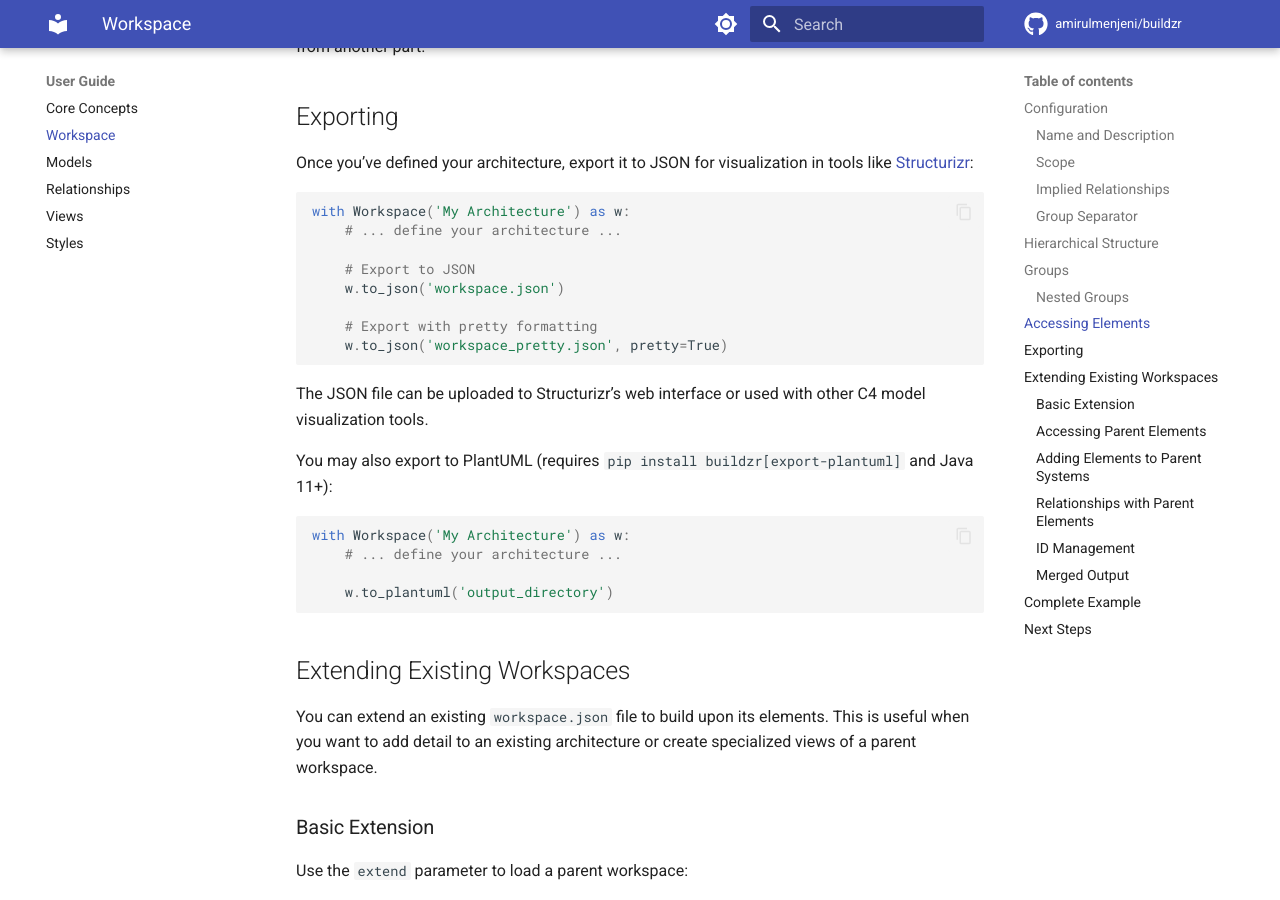
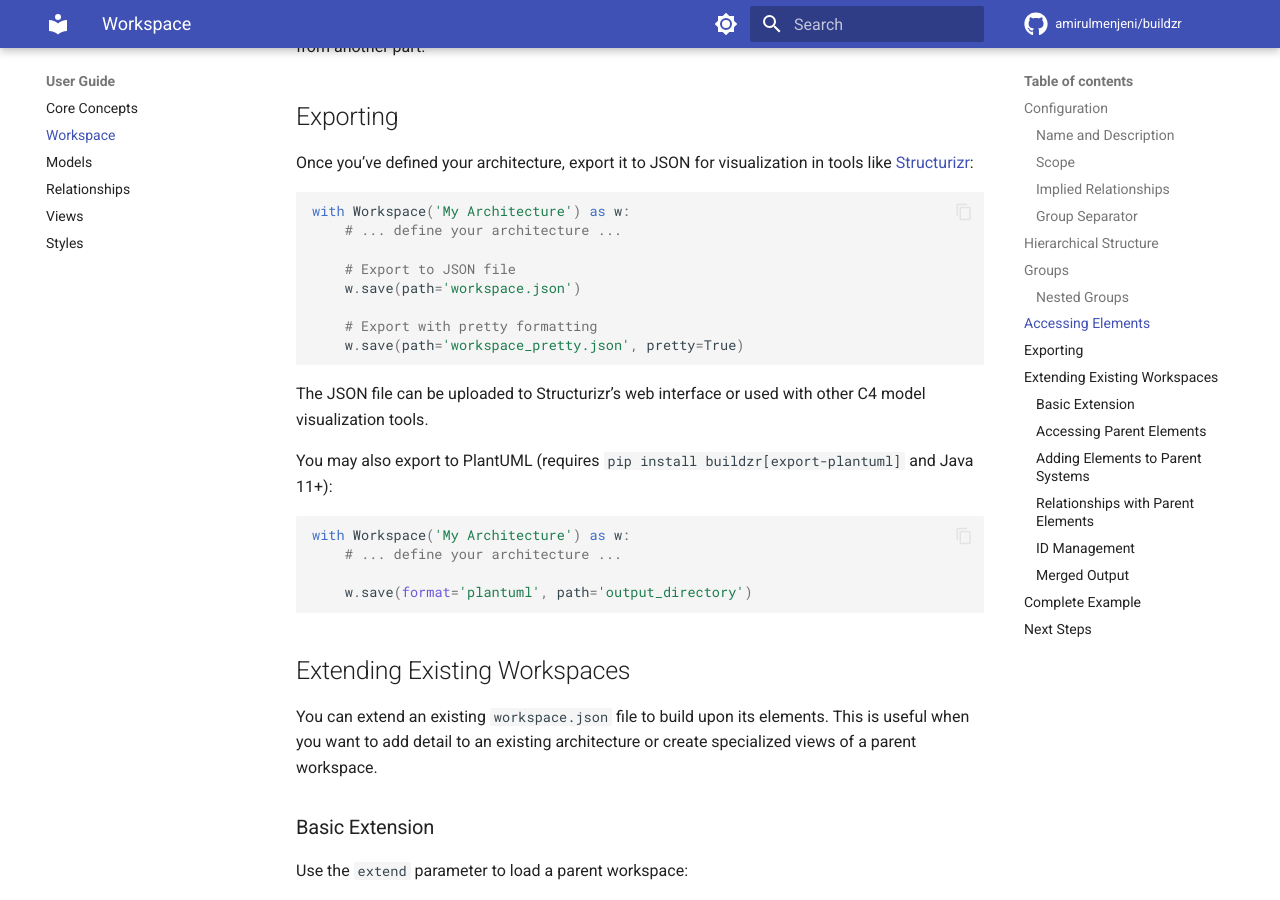
Before and after one commit to amirulmenjeni/buildzr, an MkDocs documentation site: the page built from docs/user-guide/workspace.md, in a window 1280 px wide and 900 px high, scrolled down 4578 px. Built offline with MkDocs 1.6.1 and Material for MkDocs 9.7.7, drawn with Linux system fonts in a browser that asks for light colours; comment, search, counter and statistics services are not loaded; some of the changed text lies outside the part shown.

Commit message:
docs: update documentation for new save() export API
- Update CLAUDE.md with new save() and to_* method signatures
- Update quick-start.md export examples
- Update workspace.md export and extension examples
- Update models.md export examples
- Update views.md export examples (9 occurrences)
- Update interactive-code.js to auto-generate save() calls

🤖 Generated with [Claude Code](https://claude.com/claude-code)

Co-Authored-By: Claude Opus 4.5 <noreply@anthropic.com>

````diff
--- a/docs/javascripts/interactive-code.js
+++ b/docs/javascripts/interactive-code.js
@@ -274,20 +274,20 @@ async function runCodeInBrowser(code, index, button) {
             // Wrap code with Workspace context and imports
             codeToRun = imports + `with Workspace('w') as w:
 ${code.split('\n').map(line => '    ' + line).join('\n')}
-    w.to_json('workspace.json')`;
+    w.save(path='workspace.json')`;
         } else {
-            // Has Workspace context - prepend imports if missing and ensure to_json is called
-            const hasToJson = /\.to_json\s*\(/i.test(code);
+            // Has Workspace context - prepend imports if missing and ensure save is called
+            const hasSave = /\.save\s*\(/i.test(code);
 
             if (!hasImports) {
                 codeToRun = imports + code;
             }
 
-            if (!hasToJson) {
+            if (!hasSave) {
                 // Extract workspace variable name from "with Workspace(...) as var_name:"
                 const workspaceVarMatch = code.match(/with\s+Workspace\s*\([^)]*\)\s+as\s+(\w+)\s*:/i);
                 const workspaceVar = workspaceVarMatch ? workspaceVarMatch[1] : 'w';
-                codeToRun = codeToRun + `\n${workspaceVar}.to_json('workspace.json')`;
+                codeToRun = codeToRun + `\n${workspaceVar}.save(path='workspace.json')`;
             }
         }
 
--- a/docs/user-guide/workspace.md
+++ b/docs/user-guide/workspace.md
@@ -192,11 +192,11 @@ Once you've defined your architecture, export it to JSON for visualization in to
 with Workspace('My Architecture') as w:
     # ... define your architecture ...
 
-    # Export to JSON
-    w.to_json('workspace.json')
+    # Export to JSON file
+    w.save(path='workspace.json')
 
     # Export with pretty formatting
-    w.to_json('workspace_pretty.json', pretty=True)
+    w.save(path='workspace_pretty.json', pretty=True)
 ```
 
 The JSON file can be uploaded to Structurizr's web interface or used with other C4 model visualization tools.
@@ -208,7 +208,7 @@ You may also export to PlantUML (requires `pip install buildzr[export-plantuml]`
 with Workspace('My Architecture') as w:
     # ... define your architecture ...
 
-    w.to_plantuml('output_directory')
+    w.save(format='plantuml', path='output_directory')
 ```
 
 ## Extending Existing Workspaces
@@ -310,7 +310,7 @@ When extending a workspace, `buildzr` automatically ensures that new elements re
 
 ### Merged Output
 
-When you export the workspace with `to_json()`, the output contains both parent and child elements merged together:
+When you export the workspace with `save()`, the output contains both parent and child elements merged together:
 
 ```python
 # norun
@@ -319,7 +319,7 @@ with Workspace('Extended', extend='parent.json') as w:
     SoftwareSystem('New System')
 
     # Export merges parent + child
-    w.to_json('extended_workspace.json', pretty=True)
+    w.save(path='extended_workspace.json', pretty=True)
 ```
 
 The merged output uses the child workspace's name and description while preserving all parent elements and their relationships.
@@ -403,7 +403,7 @@ with Workspace(
     )
 
     # Export (with pretty json formatting) 💅
-    w.to_json('workspace.json', pretty=True)
+    w.save(path='workspace.json', pretty=True)
 ```
 
 ## Next Steps
````
Also changed, not shown: CLAUDE.md (+16 -4 lines), docs/getting-started/quick-start.md (+6 -6 lines), docs/user-guide/models.md (+2 -2 lines), docs/user-guide/views.md (+8 -8 lines).
